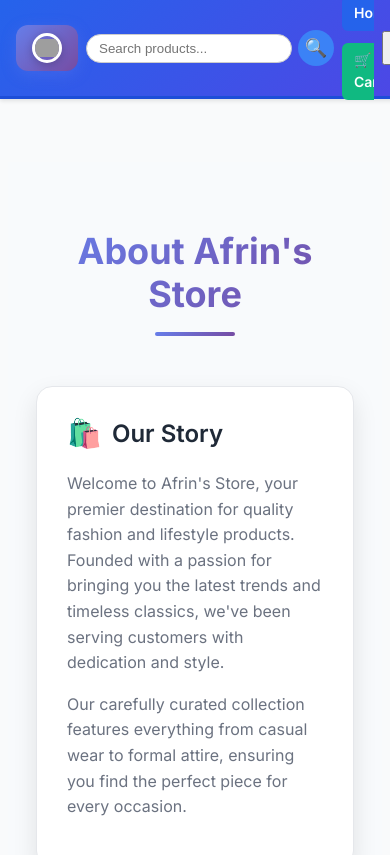
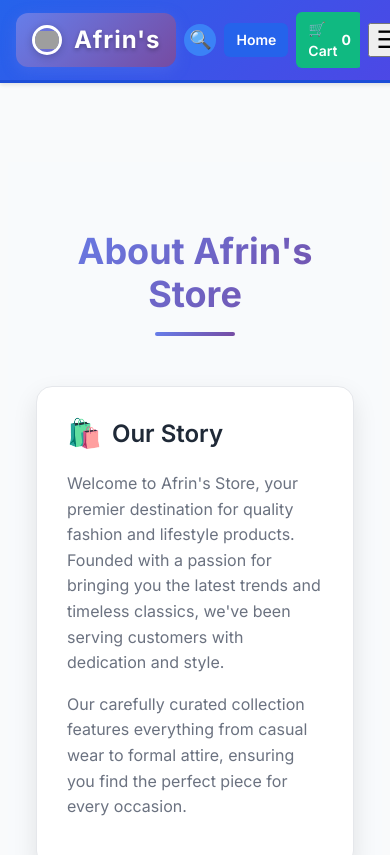
Before and after one commit to tareqfaiz/react-online-store, a React (Vite) app in the folder frontnend/online store/: page / in a window 390 px wide. Shown: the top 855 px of the page. Built offline with nearby package versions, Linux system fonts and the light colour scheme; no server answers; grey boxes are pictures that could not be loaded; the HTML template or start-up script is replaced by a standard one.

Commit message:
navbar update design

```diff
--- a/frontnend/online store/src/components/Navbar.css
+++ b/frontnend/online store/src/components/Navbar.css
@@ -7,9 +7,13 @@
     height: 24px !important;
   }
 
-  /* Hide shop name text */
+  /* Keep shop name visible */
   .navbar-shop-name {
-    display: none !important;
+    display: inline !important;
+    font-size: 16px;
+    font-weight: 600;
+    color: white;
+    white-space: nowrap;
   }
 
   /* Hide Products, Login, Register links in top navbar */
@@ -21,10 +25,43 @@
   .navbar-link-home,
   .navbar-link-cart {
     display: flex !important;
+    font-size: 14px;
+    padding: 6px 8px;
   }
 
-  /* Adjust navbar container spacing */
+  /* Adjust navbar container spacing and layout */
   .navbar-container {
     gap: 8px !important;
+    justify-content: flex-start !important;
+  }
+
+  /* Adjust navbar links container to flex row with no wrap */
+  .navbar-links {
+    display: flex !important;
+    flex-wrap: nowrap !important;
+    align-items: center !important;
+    gap: 8px !important;
+  }
+
+  /* Show hamburger menu button */
+  .navbar-menu-button {
+    display: block !important;
+  }
+
+  /* Adjust search form: hide input, show only button */
+  .navbar-search input.navbar-search-input {
+    display: none !important;
+  }
+
+  .navbar-search button.navbar-search-button {
+    width: 32px !important;
+    height: 32px !important;
+    padding: 0 !important;
+    font-size: 18px !important;
+  }
+
+  /* Navbar overall height adjustment */
+  nav.navbar {
+    height: 48px !important;
   }
 }
--- a/frontnend/online store/src/components/Navbar.jsx
+++ b/frontnend/online store/src/components/Navbar.jsx
@@ -109,6 +109,7 @@ function Navbar() {
               outline: 'none',
               width: '180px',
               transition: 'box-shadow 0.3s ease',
+              display: window.innerWidth <= 480 ? 'none' : 'block',
             }}
             onFocus={e => e.target.style.boxShadow = '0 0 8px #3b82f6'}
             onBlur={e => e.target.style.boxShadow = 'none'}
@@ -120,8 +121,8 @@ function Navbar() {
               backgroundColor: '#3b82f6',
               border: 'none',
               borderRadius: '50%',
-              width: '36px',
-              height: '36px',
+              width: window.innerWidth <= 480 ? '32px' : '36px',
+              height: window.innerWidth <= 480 ? '32px' : '36px',
               display: 'flex',
               justifyContent: 'center',
               alignItems: 'center',
```
